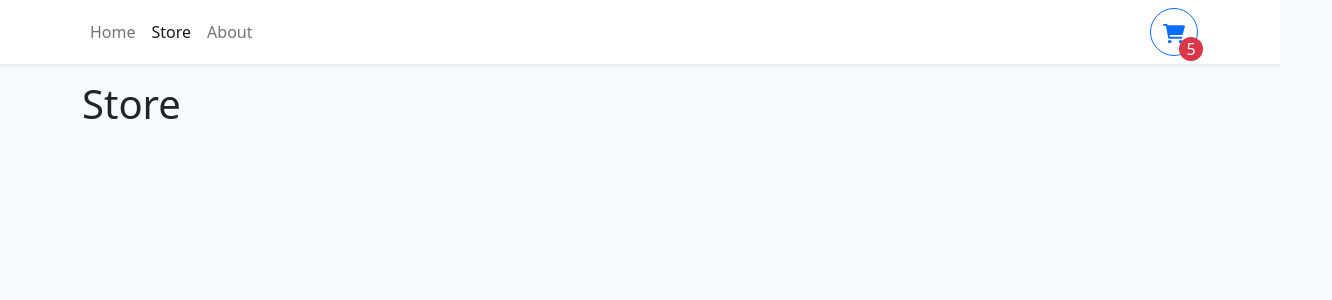
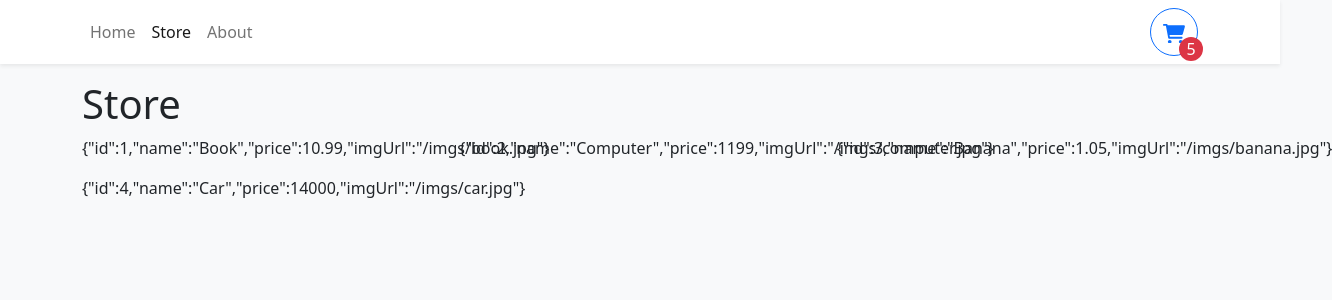
Before and after one commit to Adit0507/shopping-cart, a React (Vite) app: page /store in a window 1280 px wide. Shown: the top 300 px of the page, 1332 px wide, since content can reach past the window. Built offline with nearby package versions, Linux system fonts and the light colour scheme.

Commit message:
Working on the Store page

```diff
--- /dev/null
+++ b/src/data/items.json
@@ -0,0 +1,26 @@
+[
+    {
+      "id": 1,
+      "name": "Book",
+      "price": 10.99,
+      "imgUrl": "/imgs/book.jpg"
+    },
+    {
+      "id": 2,
+      "name": "Computer",
+      "price": 1199,
+      "imgUrl": "/imgs/computer.jpg"
+    },
+    {
+      "id": 3,
+      "name": "Banana",
+      "price": 1.05,
+      "imgUrl": "/imgs/banana.jpg"
+    },
+    {
+      "id": 4,
+      "name": "Car",
+      "price": 14000,
+      "imgUrl": "/imgs/car.jpg"
+    }
+  ]
--- a/src/pages/Store.tsx
+++ b/src/pages/Store.tsx
@@ -1,3 +1,18 @@
+import storeItems from "../data/items.json"
+import {Row, Col} from "react-bootstrap";
+
 export function Store() {
-    return <h1>Store</h1>
+    return <><h1>Store</h1>
+    {/* md => For med. screen size we want 2 cols
+    xs => For extra small size we want 1 col
+    lg => for large size we want 3 cols
+    */}
+    <Row md={2} xs={1} lg={3} className="g-3" >
+        {storeItems.map(item => (
+            <Col>{JSON.stringify(item)}</Col>
+
+        ))}
+    </Row>
+
+    </>
 }
```
